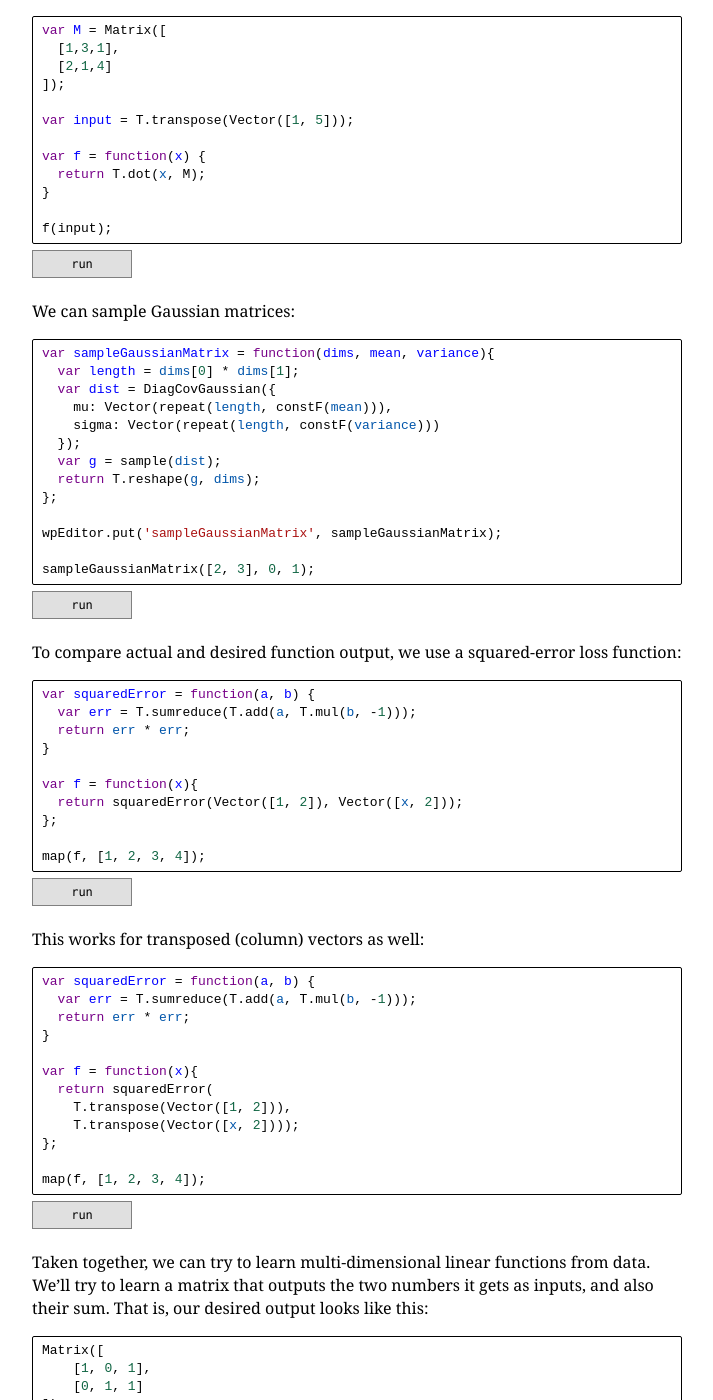
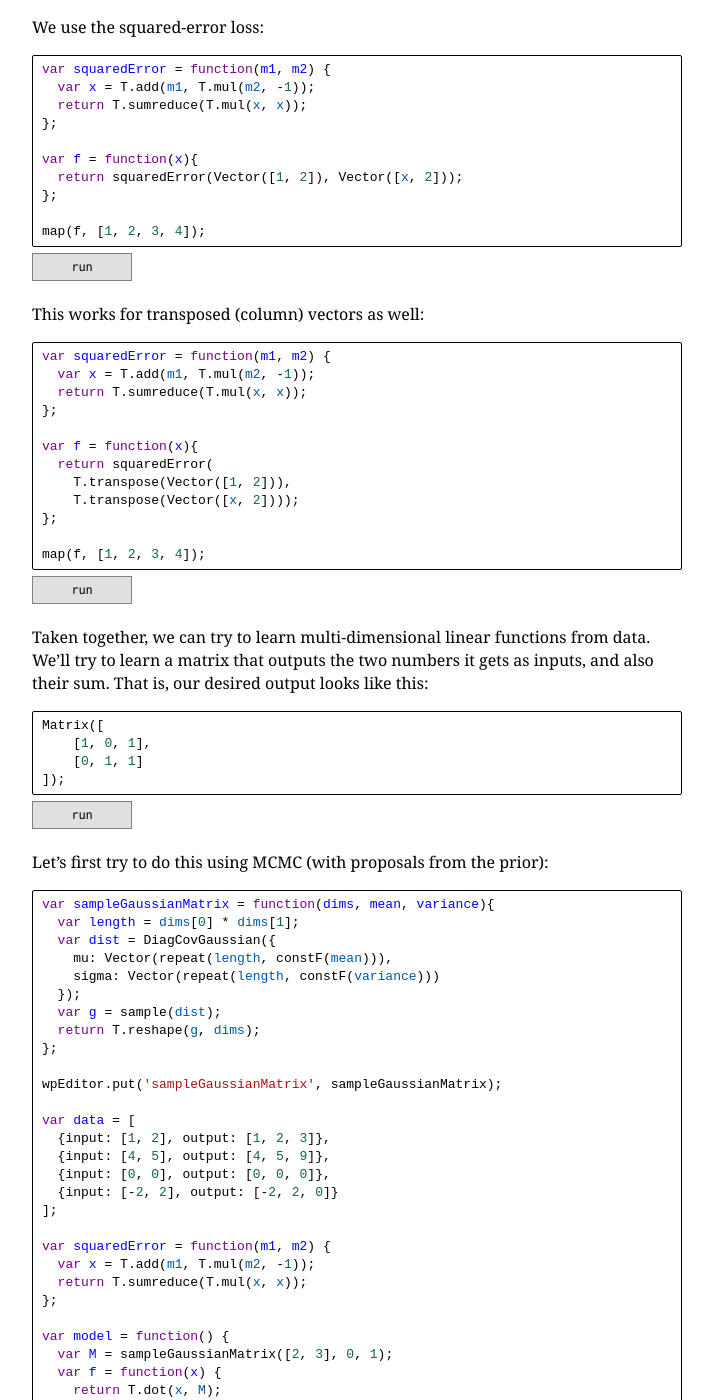
Before and after one commit to stuhlmueller/connoisseur, a Jekyll site: the page built from models/6-learning-linear.md, in a window 1280 px wide and 1400 px high, scrolled down 211 px. Shown: the whole window, without its empty margins (26-739 px from the left). Built offline with Jekyll 4.4.1, drawn with Linux system fonts in a browser that asks for light colours; nearby versions of some CDN libraries; a script that is not in the unit is left out; some of the changed text lies outside the part shown.

Commit message:
Update notes

```diff
--- a/models/4-function-priors.md
+++ b/models/6-learning-linear.md
@@ -1,50 +1,17 @@
 ---
 layout: model
-title: Priors on Linear Functions
+title: Learning Multivariate Linear Functions
 ---
 
-We can interpret matrices as linear functions:
+First, we need a loss function that compares actual and desired function output.
+
+We use the squared-error loss:
 
 ~~~~
-var M = Matrix([
-  [1,3,1],
-  [2,1,4]
-]);
-
-var input = T.transpose(Vector([1, 5]));
-
-var f = function(x) {
-  return T.dot(x, M);
-}
-
-f(input);
-~~~~
-
-We can sample Gaussian matrices:
-
-~~~~
-var sampleGaussianMatrix = function(dims, mean, variance){
-  var length = dims[0] * dims[1];
-  var dist = DiagCovGaussian({
-    mu: Vector(repeat(length, constF(mean))),
-    sigma: Vector(repeat(length, constF(variance)))
-  });
-  var g = sample(dist);
-  return T.reshape(g, dims);
+var squaredError = function(m1, m2) {
+  var x = T.add(m1, T.mul(m2, -1));
+  return T.sumreduce(T.mul(x, x));
 };
-
-wpEditor.put('sampleGaussianMatrix', sampleGaussianMatrix);
-
-sampleGaussianMatrix([2, 3], 0, 1);
-~~~~
-
-To compare actual and desired function output, we use a squared-error loss function:
-
-~~~~
-var squaredError = function(a, b) {
-  var err = T.sumreduce(T.add(a, T.mul(b, -1)));
-  return err * err;
-}
 
 var f = function(x){
   return squaredError(Vector([1, 2]), Vector([x, 2]));
@@ -56,10 +23,10 @@
 This works for transposed (column) vectors as well:
 
 ~~~~
-var squaredError = function(a, b) {
-  var err = T.sumreduce(T.add(a, T.mul(b, -1)));
-  return err * err;
-}
+var squaredError = function(m1, m2) {
+  var x = T.add(m1, T.mul(m2, -1));
+  return T.sumreduce(T.mul(x, x));
+};
 
 var f = function(x){
   return squaredError(
@@ -91,10 +68,10 @@
   {input: [-2, 2], output: [-2, 2, 0]}
 ];
 
-var squaredError = function(a, b) {
-  var err = T.sumreduce(T.add(a, T.mul(b, -1)));
-  return err * err;
-}
+var squaredError = function(m1, m2) {
+  var x = T.add(m1, T.mul(m2, -1));
+  return T.sumreduce(T.mul(x, x));
+};
 
 var model = function() {
   var M = sampleGaussianMatrix([2, 3], 0, 1);
@@ -147,10 +124,10 @@
   {input: [-2, 2], output: [-2, 2, 0]}
 ];
 
-var squaredError = function(a, b) {
-  var err = T.sumreduce(T.add(a, T.mul(b, -1)));
-  return err * err;
-}
+var squaredError = function(m1, m2) {
+  var x = T.add(m1, T.mul(m2, -1));
+  return T.sumreduce(T.mul(x, x));
+};
 
 var model = function() {
   var M = sampleGaussianMatrix([2, 3], 0, 1, 0);
@@ -177,7 +156,13 @@
   },
   estimator: {ELBO: {samples: 20}}});
 
-viz.auto(SampleGuide(model, {params: params, samples: 500}));
+var modelDist = SampleGuide(model, {params: params, samples: 500});
+
+map(function(i){
+  viz.auto(Enumerate(function(){return sample(modelDist).test[i];}));
+}, [0, 1, 2]);
+
+modelDist.support()[0].matrix
 ~~~~
 
-This also doesn't seem to work yet.
+The resulting matrix looks as expected.
```
Also changed, not shown: other parts of models/6-learning-linear.md (+15 -3 lines), models/4-multivariate-variational.md (added, +145 -0 lines), models/5-function-priors.md (added, +57 -0 lines), models/7-linear-regression.md (renamed from models/5-linear-regression.md), models/8-variational.md (renamed from models/6-variational.md), models/9-neural-net.md (renamed from models/7-neural-net.md).
